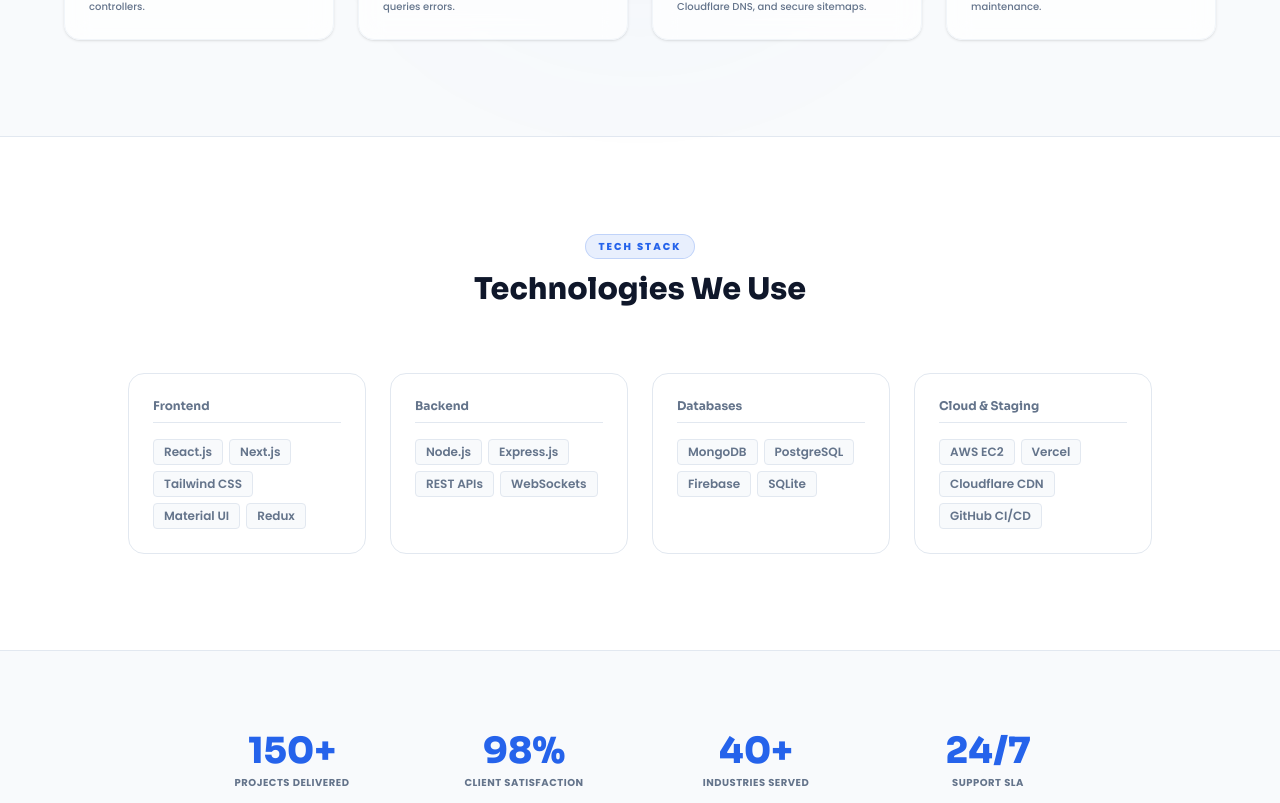
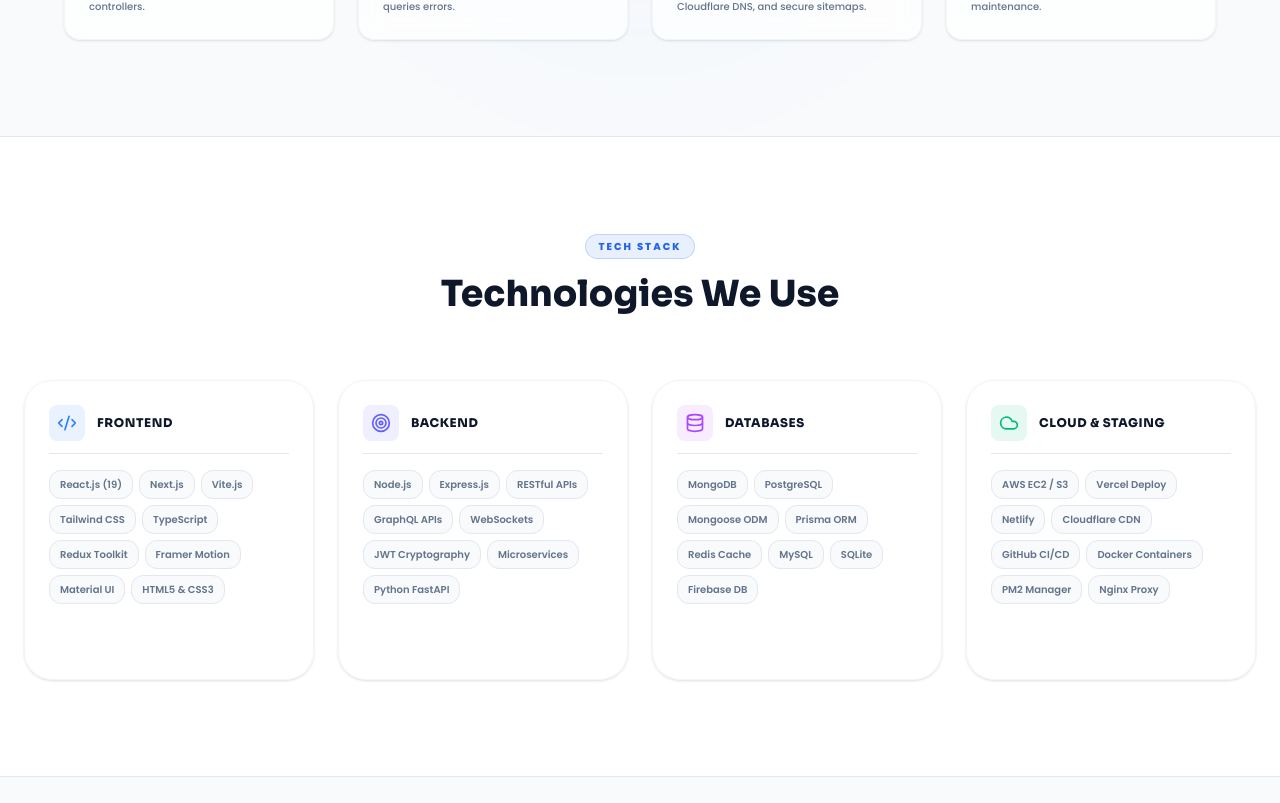
Before and after one commit to ravinder-yad/RAHIMAX, a React (Vite) app: page /about in a window 1280 px wide. Shown: the part 6137-6940 px from the top of the page. Built offline with nearby package versions, Linux system fonts and the light colour scheme.

Commit message:
Expand Technology Stack section to list all primary and secondary engineering skills under Frontend, Backend, Databases, and Cloud on About page

```diff
--- a/src/pages/About/About.jsx
+++ b/src/pages/About/About.jsx
@@ -3,7 +3,7 @@
 import { Link } from 'react-router-dom';
 import {
   Check, ArrowRight, ShieldCheck, Sparkles, Code2, Users,
-  Award, Heart, Target, Eye, Globe, X, Plus
+  Award, Heart, Target, Eye, Globe, X, Plus, Database, Cloud
 } from 'lucide-react';
 
 const About = () => {
@@ -608,50 +608,87 @@
       </section>
 
       {/* ⑨ Technology Stack */}
-      <section className="py-24 bg-bg-surface dark:bg-slate-900 px-6 text-left border-b border-border-light dark:border-zinc-800">
-        <div className="max-w-7xl mx-auto">
+      <section className="py-24 bg-bg-surface dark:bg-slate-900 px-6 text-left border-b border-border-light dark:border-zinc-800 relative">
+        <div className="max-w-7xl mx-auto relative z-10">
           <div className="text-center mb-16">
             <span className="text-secondary text-[10px] uppercase tracking-[0.2em] font-extrabold mb-3 px-3 py-1 bg-secondary/10 rounded-full inline-block border border-secondary/20">
               Tech Stack
             </span>
-            <h2 className="text-primary dark:text-white font-heading font-extrabold text-2xl md:text-3xl leading-tight">
+            <h2 className="text-primary dark:text-white font-heading font-black text-3xl md:text-4xl leading-tight">
               Technologies We Use
             </h2>
           </div>
 
-          <div className="grid grid-cols-1 sm:grid-cols-2 lg:grid-cols-4 gap-6 max-w-5xl mx-auto text-xs font-semibold text-text-gray dark:text-zinc-400">
-            <div className="bg-bg-card border border-border-light dark:bg-zinc-900/60 dark:border-zinc-800 p-6 rounded-2xl">
-              <h4 className="font-heading font-bold text-xs text-primary dark:text-white border-b border-border-light dark:border-zinc-800 pb-2 mb-4">Frontend</h4>
+          <div className="grid grid-cols-1 md:grid-cols-2 lg:grid-cols-4 gap-6 max-w-7xl mx-auto">
+
+            {/* Frontend Category */}
+            <div className="bg-white/70 dark:bg-zinc-900/60 border border-slate-100 dark:border-zinc-800 p-6 rounded-[28px] shadow-sm hover:shadow-lg hover:border-secondary/20 transition-all duration-300 flex flex-col justify-between min-h-[300px]">
+              <div>
+                <div className="flex items-center gap-3 border-b border-border-light dark:border-zinc-800 pb-3 mb-4">
+                  <div className="p-2 rounded-lg bg-blue-500/10 text-blue-500 dark:text-blue-400">
+                    <Code2 className="w-5 h-5" />
+                  </div>
+                  <h4 className="font-heading font-black text-xs text-primary dark:text-white uppercase tracking-wider">Frontend</h4>
+                </div>
                 <div className="flex flex-wrap gap-1.5">
-                {["React.js", "Next.js", "Tailwind CSS", "Material UI", "Redux"].map(t => (
-                  <span key={t} className="bg-bg-light dark:bg-zinc-800 text-text-gray dark:text-zinc-300 px-2.5 py-1 border border-border-light dark:border-zinc-700 rounded">{t}</span>
+                  {["React.js (19)", "Next.js", "Vite.js", "Tailwind CSS", "TypeScript", "Redux Toolkit", "Framer Motion", "Material UI", "HTML5 & CSS3"].map(t => (
+                    <span key={t} className="bg-bg-light dark:bg-zinc-800/80 text-text-gray dark:text-zinc-300 text-[10px] font-semibold px-2.5 py-1.5 border border-border-light dark:border-zinc-700/65 rounded-xl hover:bg-secondary/5 dark:hover:bg-blue-500/10 hover:text-secondary dark:hover:text-blue-400 hover:border-secondary/20 transition-all">{t}</span>
                   ))}
                 </div>
               </div>
-            <div className="bg-bg-card border border-border-light dark:bg-zinc-900/60 dark:border-zinc-800 p-6 rounded-2xl">
-              <h4 className="font-heading font-bold text-xs text-primary dark:text-white border-b border-border-light dark:border-zinc-800 pb-2 mb-4">Backend</h4>
+            </div>
+
+            {/* Backend Category */}
+            <div className="bg-white/70 dark:bg-zinc-900/60 border border-slate-100 dark:border-zinc-800 p-6 rounded-[28px] shadow-sm hover:shadow-lg hover:border-secondary/20 transition-all duration-300 flex flex-col justify-between min-h-[300px]">
+              <div>
+                <div className="flex items-center gap-3 border-b border-border-light dark:border-zinc-800 pb-3 mb-4">
+                  <div className="p-2 rounded-lg bg-indigo-500/10 text-indigo-500 dark:text-indigo-400">
+                    <Target className="w-5 h-5" />
+                  </div>
+                  <h4 className="font-heading font-black text-xs text-primary dark:text-white uppercase tracking-wider">Backend</h4>
+                </div>
                 <div className="flex flex-wrap gap-1.5">
-                {["Node.js", "Express.js", "REST APIs", "WebSockets"].map(t => (
-                  <span key={t} className="bg-bg-light dark:bg-zinc-800 text-text-gray dark:text-zinc-300 px-2.5 py-1 border border-border-light dark:border-zinc-700 rounded">{t}</span>
+                  {["Node.js", "Express.js", "RESTful APIs", "GraphQL APIs", "WebSockets", "JWT Cryptography", "Microservices", "Python FastAPI"].map(t => (
+                    <span key={t} className="bg-bg-light dark:bg-zinc-800/80 text-text-gray dark:text-zinc-300 text-[10px] font-semibold px-2.5 py-1.5 border border-border-light dark:border-zinc-700/65 rounded-xl hover:bg-secondary/5 dark:hover:bg-blue-500/10 hover:text-secondary dark:hover:text-blue-400 hover:border-secondary/20 transition-all">{t}</span>
                   ))}
                 </div>
               </div>
-            <div className="bg-bg-card border border-border-light dark:bg-zinc-900/60 dark:border-zinc-800 p-6 rounded-2xl">
-              <h4 className="font-heading font-bold text-xs text-primary dark:text-white border-b border-border-light dark:border-zinc-800 pb-2 mb-4">Databases</h4>
+            </div>
+
+            {/* Database Category */}
+            <div className="bg-white/70 dark:bg-zinc-900/60 border border-slate-100 dark:border-zinc-800 p-6 rounded-[28px] shadow-sm hover:shadow-lg hover:border-secondary/20 transition-all duration-300 flex flex-col justify-between min-h-[300px]">
+              <div>
+                <div className="flex items-center gap-3 border-b border-border-light dark:border-zinc-800 pb-3 mb-4">
+                  <div className="p-2 rounded-lg bg-purple-500/10 text-purple-500 dark:text-purple-400">
+                    <Database className="w-5 h-5" />
+                  </div>
+                  <h4 className="font-heading font-black text-xs text-primary dark:text-white uppercase tracking-wider">Databases</h4>
+                </div>
                 <div className="flex flex-wrap gap-1.5">
-                {["MongoDB", "PostgreSQL", "Firebase", "SQLite"].map(t => (
-                  <span key={t} className="bg-bg-light dark:bg-zinc-800 text-text-gray dark:text-zinc-300 px-2.5 py-1 border border-border-light dark:border-zinc-700 rounded">{t}</span>
+                  {["MongoDB", "PostgreSQL", "Mongoose ODM", "Prisma ORM", "Redis Cache", "MySQL", "SQLite", "Firebase DB"].map(t => (
+                    <span key={t} className="bg-bg-light dark:bg-zinc-800/80 text-text-gray dark:text-zinc-300 text-[10px] font-semibold px-2.5 py-1.5 border border-border-light dark:border-zinc-700/65 rounded-xl hover:bg-secondary/5 dark:hover:bg-blue-500/10 hover:text-secondary dark:hover:text-blue-400 hover:border-secondary/20 transition-all">{t}</span>
                   ))}
                 </div>
               </div>
-            <div className="bg-bg-card border border-border-light dark:bg-zinc-900/60 dark:border-zinc-800 p-6 rounded-2xl">
-              <h4 className="font-heading font-bold text-xs text-primary dark:text-white border-b border-border-light dark:border-zinc-800 pb-2 mb-4">Cloud & Staging</h4>
+            </div>
+
+            {/* Cloud & Staging Category */}
+            <div className="bg-white/70 dark:bg-zinc-900/60 border border-slate-100 dark:border-zinc-800 p-6 rounded-[28px] shadow-sm hover:shadow-lg hover:border-secondary/20 transition-all duration-300 flex flex-col justify-between min-h-[300px]">
+              <div>
+                <div className="flex items-center gap-3 border-b border-border-light dark:border-zinc-800 pb-3 mb-4">
+                  <div className="p-2 rounded-lg bg-emerald-500/10 text-emerald-500 dark:text-emerald-400">
+                    <Cloud className="w-5 h-5" />
+                  </div>
+                  <h4 className="font-heading font-black text-xs text-primary dark:text-white uppercase tracking-wider">Cloud & Staging</h4>
+                </div>
                 <div className="flex flex-wrap gap-1.5">
-                {["AWS EC2", "Vercel", "Cloudflare CDN", "GitHub CI/CD"].map(t => (
-                  <span key={t} className="bg-bg-light dark:bg-zinc-800 text-text-gray dark:text-zinc-300 px-2.5 py-1 border border-border-light dark:border-zinc-700 rounded">{t}</span>
+                  {["AWS EC2 / S3", "Vercel Deploy", "Netlify", "Cloudflare CDN", "GitHub CI/CD", "Docker Containers", "PM2 Manager", "Nginx Proxy"].map(t => (
+                    <span key={t} className="bg-bg-light dark:bg-zinc-800/80 text-text-gray dark:text-zinc-300 text-[10px] font-semibold px-2.5 py-1.5 border border-border-light dark:border-zinc-700/65 rounded-xl hover:bg-secondary/5 dark:hover:bg-blue-500/10 hover:text-secondary dark:hover:text-blue-400 hover:border-secondary/20 transition-all">{t}</span>
                   ))}
                 </div>
               </div>
+            </div>
+
           </div>
         </div>
       </section>
```
Lines whose indentation alone changed are shown as unchanged.
